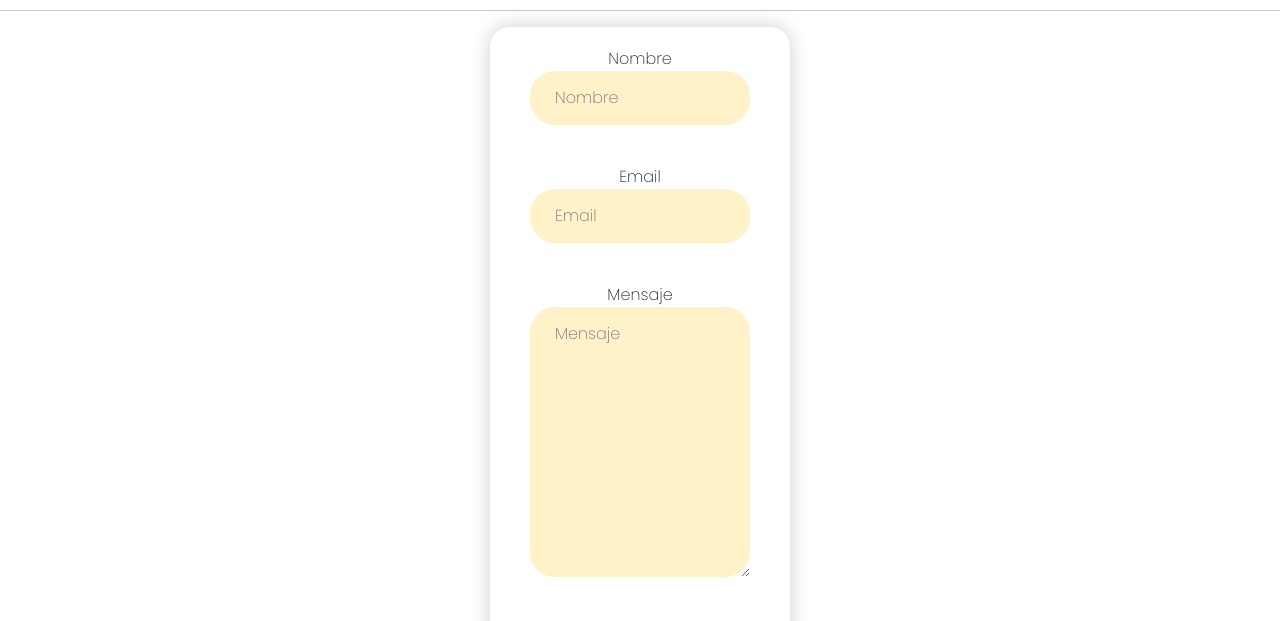
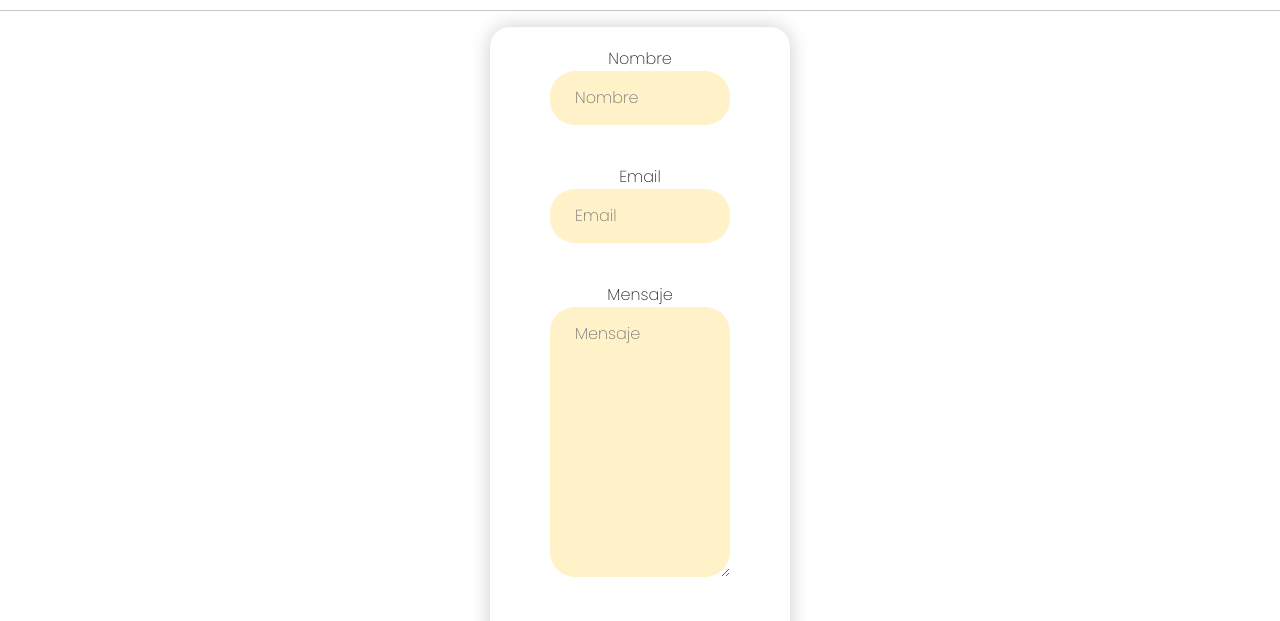
Before and after one commit to Diegoacosta22/PF-ACOSTA, a website: page paginas/contacto.html in a window 1280 px wide. Shown: the part 176-797 px from the top of the page. Drawn offline with nearby package versions, Linux system fonts and the light colour scheme; files that its build step writes are made by us from their sources.

Commit message:
yayayaya

```diff
--- a/scss/layout/_footer.scss
+++ b/scss/layout/_footer.scss
@@ -2,11 +2,11 @@ footer{
     padding-left: 10px;
 }
 input {
-    width: 220px;
+    width: 180px;
 }
 
 textarea{
-    width: 220px;
+    width: 180px;
 }
 .footer-logo{
     width: 60px;
```
